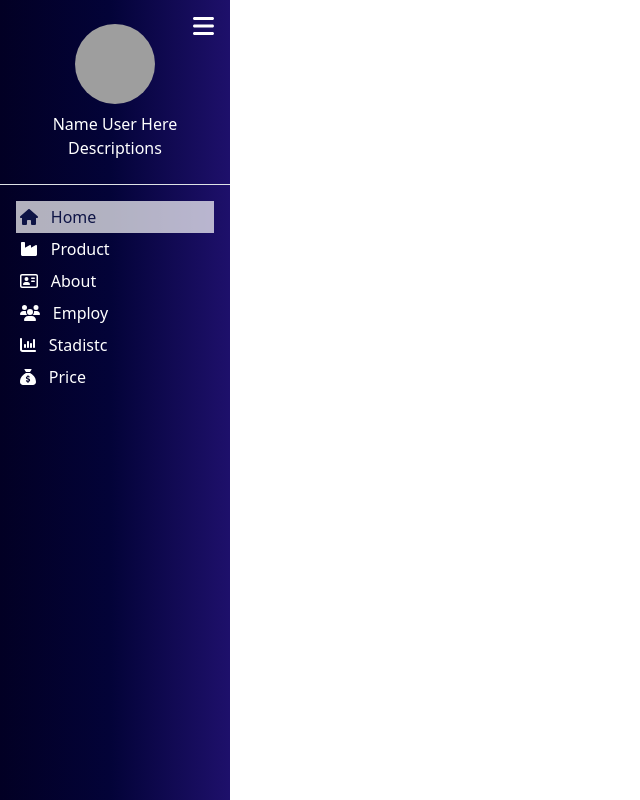
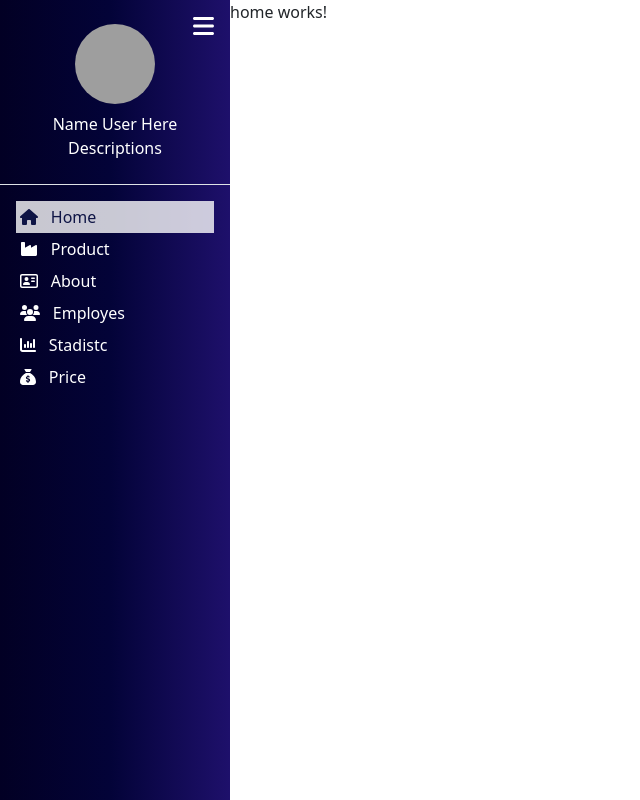
Before and after one commit to RolyDesign/scaffolding-Angular, an Angular app: page /home in a window 1280 px wide. Before the commit this address led to /. Shown: the whole page, without its empty margins (0-640 px from the left). Built offline with nearby package versions, Linux system fonts and the light colour scheme; grey boxes are pictures that could not be loaded.

Commit message:
side nav component

```diff
--- a/src/app/app.component.html
+++ b/src/app/app.component.html
@@ -2,7 +2,6 @@
   <!------------------------
   Nav
 ------------------------->
-
 <scfld-sidenav></scfld-sidenav>
 <!------------------------
   End Nav
--- a/src/app/app.module.ts
+++ b/src/app/app.module.ts
@@ -13,6 +13,7 @@ import { EmployeEditComponent } from './components/employ/employe-edit.component
 import { EmployeDetailComponent } from './components/employ/employe-detail.component';
 import { EmployeDeleteComponent } from './components/employ/employe-delete.component';
 import { SidenavComponent } from './shared/sidenav/sidenav.component';
+import { HomeComponent } from './components/home/home.component';
 
 
 
@@ -24,6 +25,7 @@ import { SidenavComponent } from './shared/sidenav/sidenav.component';
     EmployeDetailComponent,
     EmployeDeleteComponent,
     EmployeCreateComponent,
+    HomeComponent,
 
   ],
   imports: [
--- /dev/null
+++ b/src/app/components/home/home.component.html
@@ -0,0 +1 @@
+<p>home works!</p>
--- a/src/app/shared/sidenav/sidenav.component.html
+++ b/src/app/shared/sidenav/sidenav.component.html
@@ -11,12 +11,12 @@
           <span class="text-white">Descriptions</span>
         </div>
       </div>
-      <div class="rg-nav__content-links p-3 ">
-        <div (click)="setCurrentLink(link.title)" [ngClass]="{'activeNav': currentLink == link.title}" class="rg-nav__content-links-link p-1"  *ngFor="let link of listLink">
+      <ul class="rg-nav__content-links p-3 list-unstyled ">
+        <li [routerLink]="[link.link]"   (click)="setCurrentLink(link.title)" [ngClass]="{'activeNav': currentLink == link.title}" class="rg-nav__content-links-link p-1"  *ngFor="let link of listLink">
           <fa-icon [icon]="link.icon"></fa-icon>
-          <a  [routerLink]="[link.link]"  >{{link.title}}</a>
-        </div>
-      </div>
+          <span >{{link.title}}</span>
+        </li>
+      </ul>
     </div>
   </nav>
 </div>
--- a/src/app/shared/sidenav/sidenav.component.scss
+++ b/src/app/shared/sidenav/sidenav.component.scss
@@ -1,4 +1,4 @@
-$bg-active: rgba(255, 255, 255, 0.696);
+$bg-active: rgba(255, 255, 255, 0.786);
 $bg-hover:rgba(255, 255, 255, 0.175);
 
 .rg-nav-container{
@@ -11,6 +11,7 @@ $bg-hover:rgba(255, 255, 255, 0.175);
     color: white;
     font-size: 1.5rem;
     margin-left: 1rem;
+    cursor: pointer;
   }
   .rg-nav{
     background: linear-gradient(90deg, rgba(2,0,36,1) 0%, rgba(3,3,56,1) 48%, rgba(30,16,107,1) 100%);
@@ -27,11 +28,12 @@ $bg-hover:rgba(255, 255, 255, 0.175);
     &__content-links{
       display: flex;
       flex-direction: column;
+      cursor: pointer;
       &-link{
         fa-icon{
           color: white;
         }
-        a{
+        span{
           margin:0 0.8rem;
           text-decoration: none;
           color: white;
@@ -46,7 +48,7 @@ $bg-hover:rgba(255, 255, 255, 0.175);
           fa-icon{
             color:rgb(14, 20, 69);
           }
-          a{
+          span{
             color:rgb(14, 20, 69);
           }
         }
@@ -74,7 +76,7 @@ $bg-hover:rgba(255, 255, 255, 0.175);
   fa-icon{
     color:rgb(14, 20, 69)!important;
   }
-  a{
+  span{
     color: rgb(14, 20, 69) !important;
   }
   &:hover{
@@ -83,7 +85,7 @@ $bg-hover:rgba(255, 255, 255, 0.175);
     fa-icon{
       color:rgb(14, 20, 69)!important;
     }
-    a{
+    span{
       color: rgb(14, 20, 69) !important;
     }
   }
--- a/src/app/shared/sidenav/sidenav.const/sidenav-navlinks.const.ts
+++ b/src/app/shared/sidenav/sidenav.const/sidenav-navlinks.const.ts
@@ -28,7 +28,7 @@ export const NAV_LINKS: INavLinkModel[] = [
     link: '/'
   },
   {
-    title: 'Employ',
+    title: 'Employes',
     icon: EMPLOY_FONT_ICONS.faEmpoy,
     link: '/employes'
   },
```
Also changed, not shown: src/app/app-routing.module.ts (+6 -1 lines), src/app/components/home/home.component.ts (added, +10 -0 lines), src/app/components/home/home.component.scss (added), 1 other file (tests, documents, lock files or other folders).
